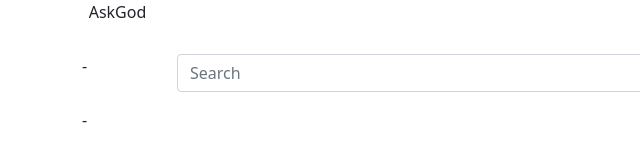
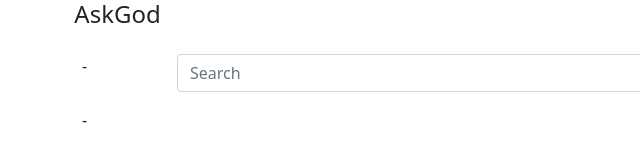
Before and after one commit to fawazahmed0/askgod, a plain HTML site: page index3.html in a window 1280 px wide. Shown: the full height of the page, 0-640 px from the left. Drawn offline with nearby package versions, Linux system fonts and the light colour scheme.

Commit message:
increase font size 2

```diff
--- a/index3.html
+++ b/index3.html
@@ -22,7 +22,7 @@
 <body>
   <div class="container d-grid gap-3">
     <div class="row">
-      <div class="col-sm-1 d-flex justify-content-center">AskGod</div>
+      <div class="col-sm-1 h4 d-flex justify-content-center">AskGod</div>
       <div class="col-sm">
         <div id="carouselSlide" class="carousel slide" data-ride="carousel">
           <div class="carousel-inner h5" id="hintplaceholder">
```
